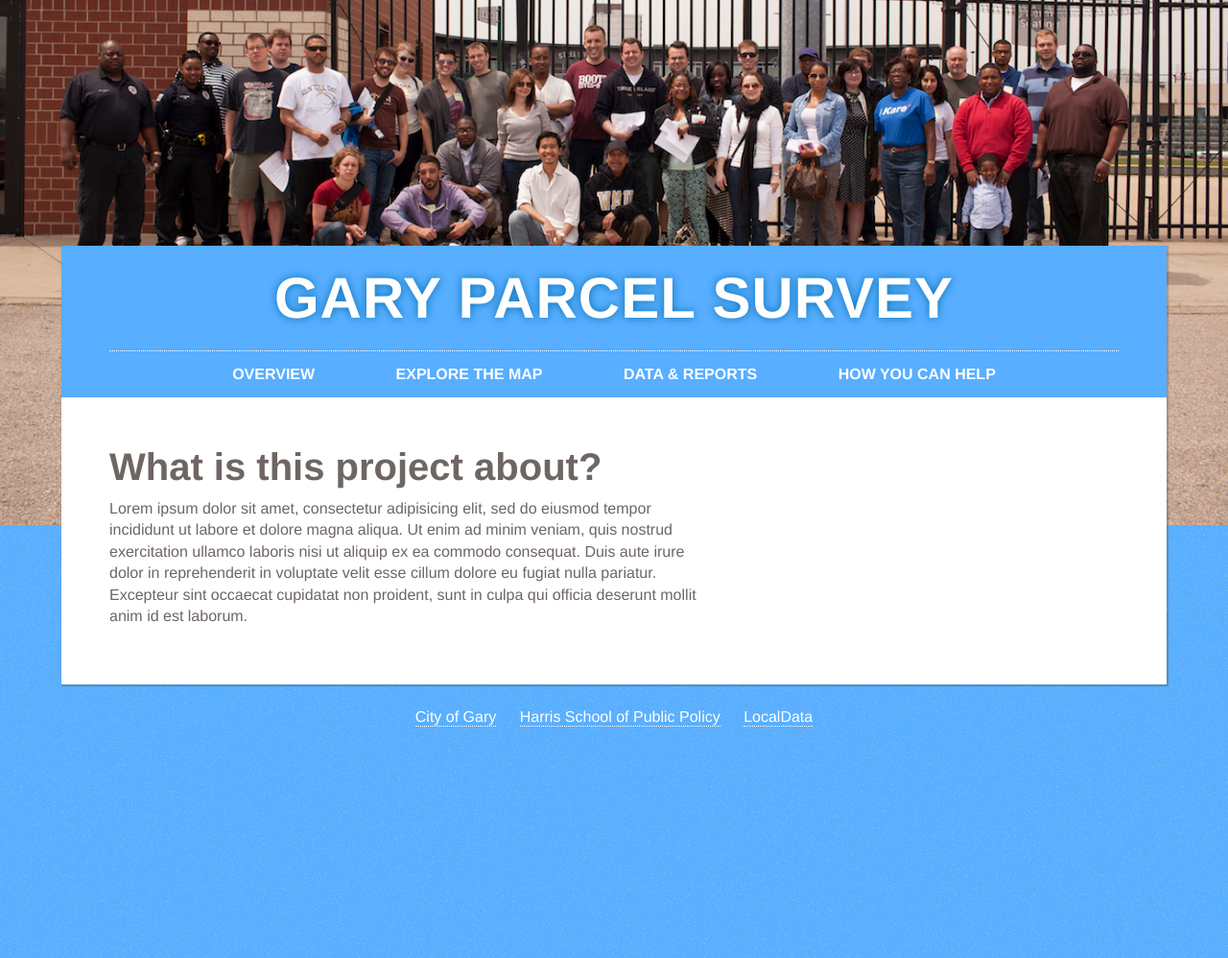
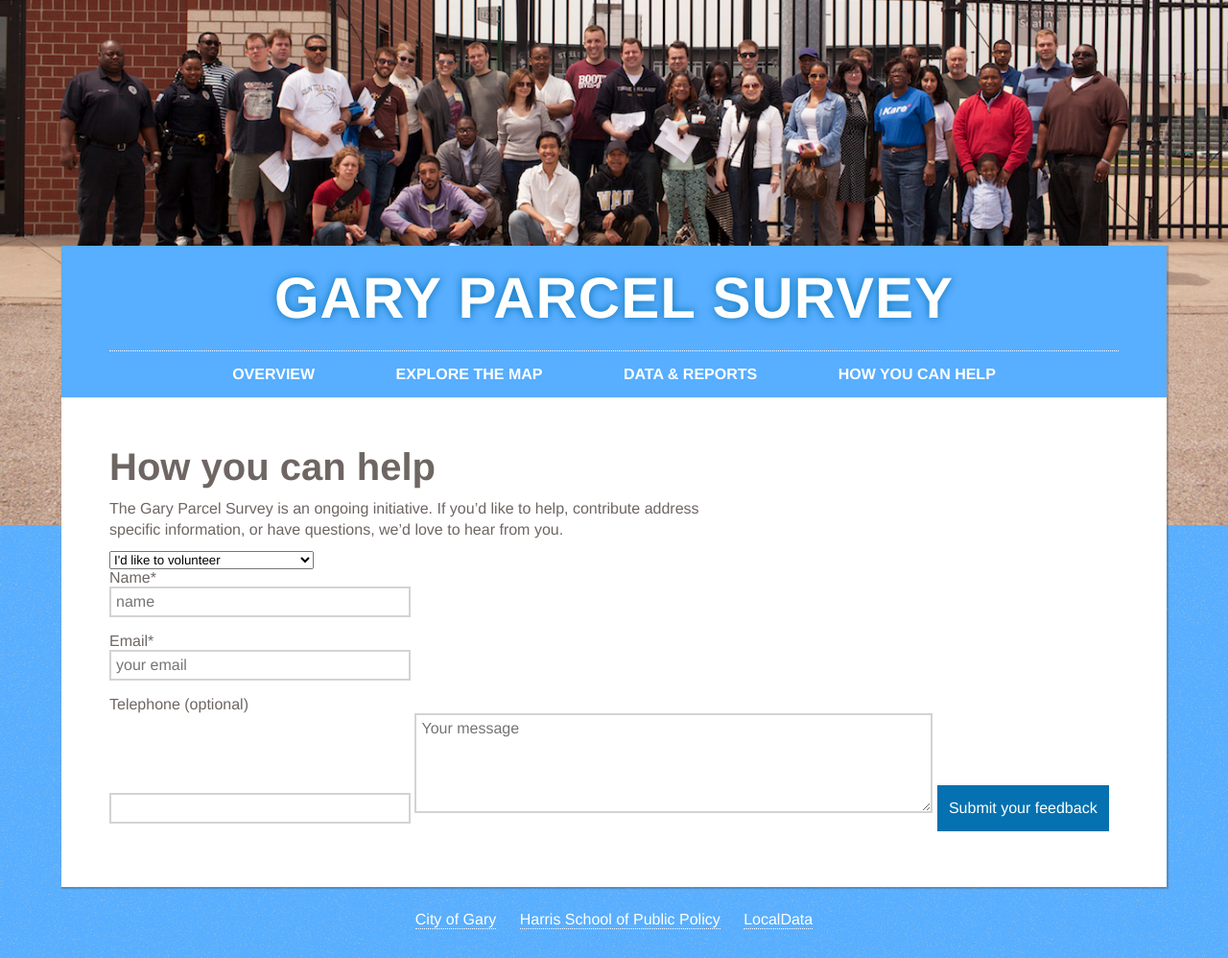
Before and after one commit to isabella232/gary, a Jekyll site: the page built from _posts/0100-01-01-about.md, in a window 1280 px wide. Shown: the whole page at 96% size. Built offline with Jekyll 4.4.1, drawn with Linux system fonts in a browser that asks for light colours; nearby versions of some CDN libraries; some web fonts are replaced; Markdown is read by kramdown in place of the engine named in the settings.

Commit message:
Add submit form

```diff
--- a/_posts/0100-01-01-about.md
+++ b/_posts/0100-01-01-about.md
@@ -2,13 +2,29 @@
 layout: page
 category: blog
 published: true
-title: "What is this project about?"
+title: "How you can help"
 permalink: about/
 ---
 
-Lorem ipsum dolor sit amet, consectetur adipisicing elit, sed do eiusmod
-tempor incididunt ut labore et dolore magna aliqua. Ut enim ad minim veniam,
-quis nostrud exercitation ullamco laboris nisi ut aliquip ex ea commodo
-consequat. Duis aute irure dolor in reprehenderit in voluptate velit esse
-cillum dolore eu fugiat nulla pariatur. Excepteur sint occaecat cupidatat non
-proident, sunt in culpa qui officia deserunt mollit anim id est laborum.
+The Gary Parcel Survey is an ongoing initiative. If you'd like to help, contribute address specific information, or have questions, we'd love to hear from you.
+
+<form>
+  <select name="topic">
+    <option value="volunteer">I'd like to volunteer</option>
+    <option value="question">I have a question about the data</option>
+    <option value="suggestion">I'd like to send a suggestion</option>
+  </select>
+
+  <label for="name">Name*</label>
+  <input name="name" placeholder="name" type="text">
+
+  <label for="email">Email*</label>
+  <input name="name" placeholder="your email" type="email">
+
+  <label for="phone">Telephone (optional)</label>
+  <input name="phone" placeholder="" type="text">
+
+  <textarea name="message" rows="5" placeholder="Your message"></textarea>
+
+  <button type="submit">Submit your feedback</button>
+</form>
--- a/site.css
+++ b/site.css
@@ -171,6 +171,49 @@ and (max-width : 1100px) {
   }
 }
 
+
+/* Forms ========= */
+label {
+  display: block;
+}
+
+select option {
+  font-size: 1rem;
+  font-family: NeuzeitOfficeW01-Regula, Helvetica Neue, sans-serif;
+}
+
+input[type='text'],
+input[type='email'] {
+  border: 2px solid #d3d3d3;
+  font-size: 1rem;
+  margin-bottom: 1em;
+  min-width: 300px;
+  padding: 5px;
+}
+
+textarea {
+  width: 50%;
+  font-size: 1rem;
+  border: 2px solid #d3d3d3;
+  min-width: 300px;
+  padding: 5px;
+}
+
+button {
+  background: #0571b0;
+  color: #fff;
+  height: 3rem;
+  font-size: 1rem;
+  border: 0px none;
+  line-height: 3rem;
+  padding: 0px 12px;
+  cursor: pointer;
+  font-family: Neuzeit Office W01 Bold, Helvetica Neue, sans-serif;
+}
+
+
+/* Responsive =============== */
+
 @media only screen
 and (max-width : 768px) {
   .content {
```
